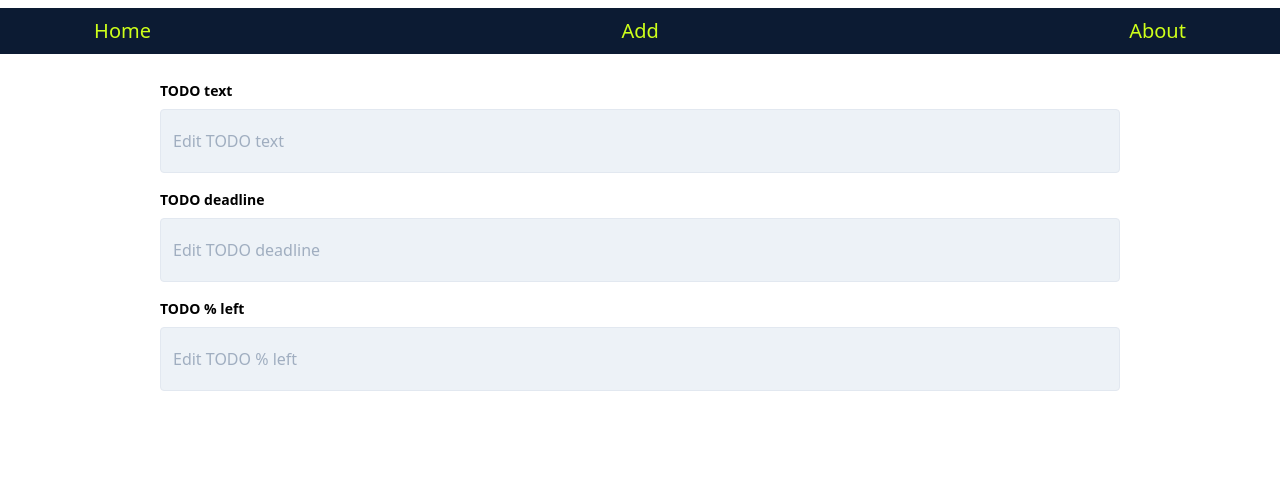
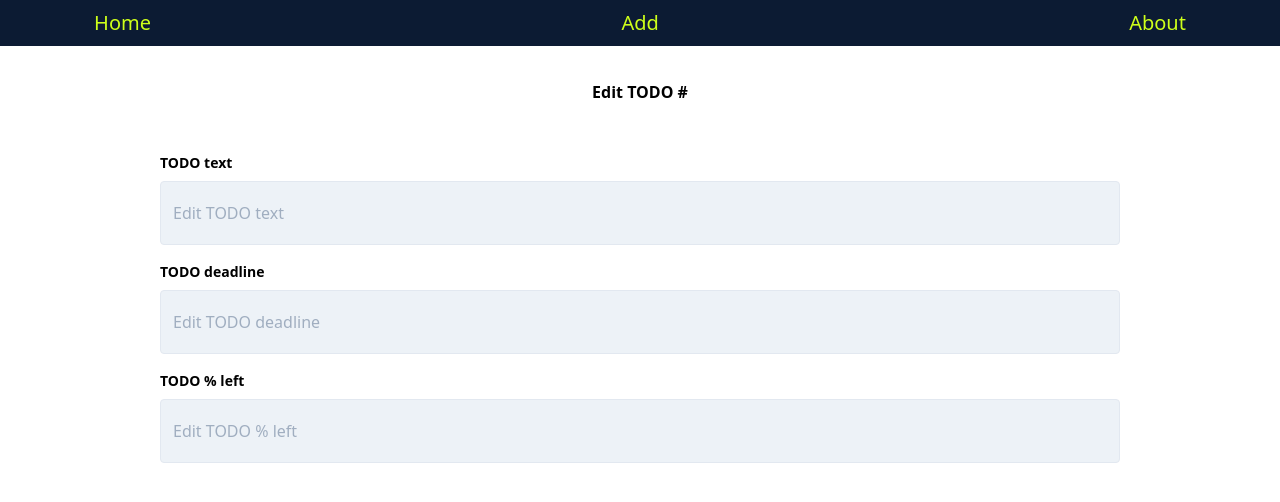
Before and after one commit to Lorakus/TODOSkSy2020, a Nuxt app: page /edit in a window 1280 px wide. Shown: the top 502 px of the page. Built offline with nearby package versions, Linux system fonts and the light colour scheme.

Commit message:
without your m-2

```diff
--- a/pages/add.vue
+++ b/pages/add.vue
@@ -22,8 +22,6 @@
               <div class="flex flex-col my-1 text-center ">
                 <label for="" class="text-xl text-white">Deadline:</label>
                 <input type="text" placeholder="date">
-
-
               </div>
 
               <div class="hidden sm:flex ">
--- a/pages/edit.vue
+++ b/pages/edit.vue
@@ -1,7 +1,7 @@
 <template>
 <div >
     <!-- Edit TODO number # -->
-    <div class="text-center font-bold mt-2">
+    <div class="text-center font-bold pt-20">
         Edit TODO #
         <br>
         <br>
@@ -10,7 +10,7 @@
     <!-- Edit text -->
     <div class="flex flex-col sm:items-center ">
         <InputComp  placeholderText="Edit TODO text">
-            <p > TODO text </p>
+            <p> TODO text </p>
         </InputComp>
 
         <!-- Edit TODO deadline -->
--- a/pages/impressum.vue
+++ b/pages/impressum.vue
@@ -1,7 +1,7 @@
 <template>
     <div  >
         <div>
-            <h1 class="text-center m-2 font-semibold sm:text-xl md:text-2xl">Welcome!</h1>
+            <h1 class=" pt-20 text-center  font-semibold sm:text-xl md:text-2xl">Welcome!</h1>
             <h2 class="m-2 md:text-2xl sm:text-xl xl:ml-8">This page was created by: </h2>
         </div>
         <div class="flex flex-col content-center content-around" style="margin-bottom: 16vh">
```
